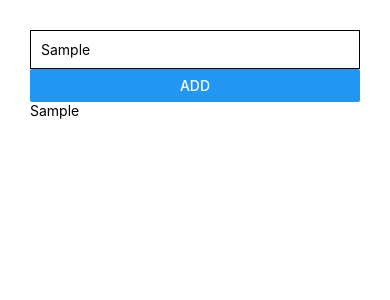
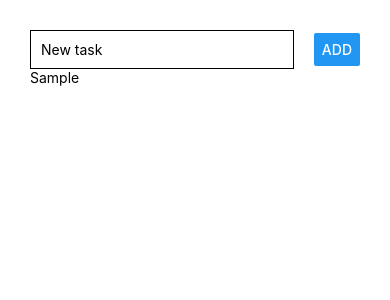
Before and after one commit to IoPhoenix/TaskApp, a React Native app: screen / in a window 390 px wide. Both pictures are taken after typing "Sample" into the empty fields and a click on the button "ADD". Shown: the top 300 px of the page. Built offline with nearby package versions, Linux system fonts and the light colour scheme.

Commit message:
Add functionality to display tasks

```diff
--- a/App.js
+++ b/App.js
@@ -2,21 +2,32 @@ import React from "react";
 import { StyleSheet, Text, View, Button, TextInput } from "react-native";
 
 export default function App() {
-    const [task, setTask] = React.useState("");
+    const [newTask, setTask] = React.useState("");
+    const [allTasks, setAllTasks] = React.useState([]);
+
+    const onChangeText = text => setTask(text);
+
+    const addTask = () => {
+        if (!newTask.length) return;
+        setAllTasks(currentTasks => [...currentTasks, newTask]);
+        setTask("");
+    };
 
     return (
         <View style={styles.container}>
-            <View>
+            <View style={styles.row}>
                 <TextInput
-                    onChangeText={text => setTask(text)}
-                    value={task}
+                    onChangeText={onChangeText}
+                    value={newTask}
                     placeholder="New task"
                     style={styles.userInput}
                 />
-                <Button title="ADD" />
+                <Button title="ADD" onPress={addTask} />
             </View>
             <View>
-                <Text>{task}</Text>
+                {allTasks.map((task, i) => (
+                    <Text key={task + i}>{task}</Text>
+                ))}
             </View>
         </View>
     );
@@ -26,7 +37,17 @@ const styles = StyleSheet.create({
     container: {
         padding: 30
     },
+    row: {
+        flexDirection: "row",
+        justifyContent: "space-between",
+        alignItems: "center"
+    },
+    btn: {
+        width: "20%",
+        color: "black"
+    },
     userInput: {
+        width: "80%",
         padding: 10,
         borderColor: "black",
         borderWidth: 1
```
